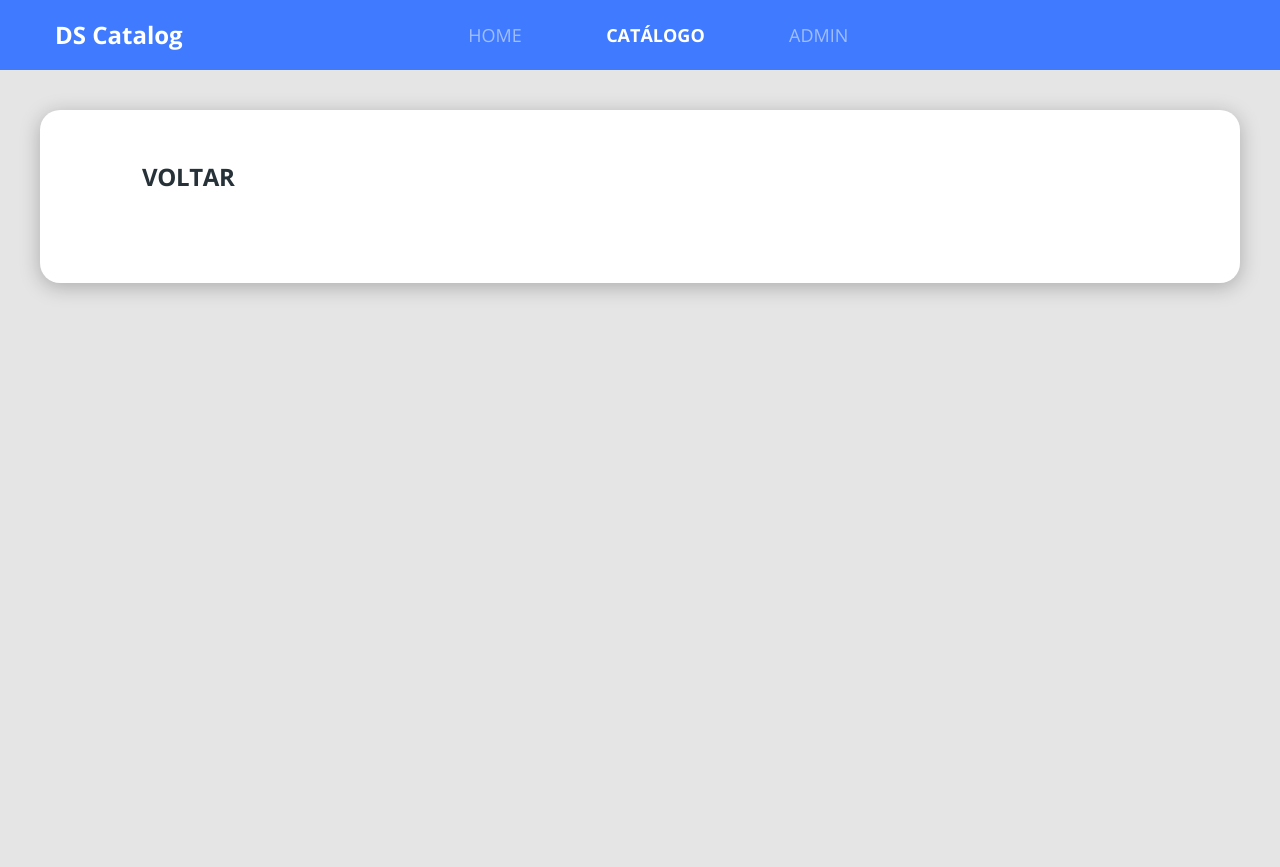
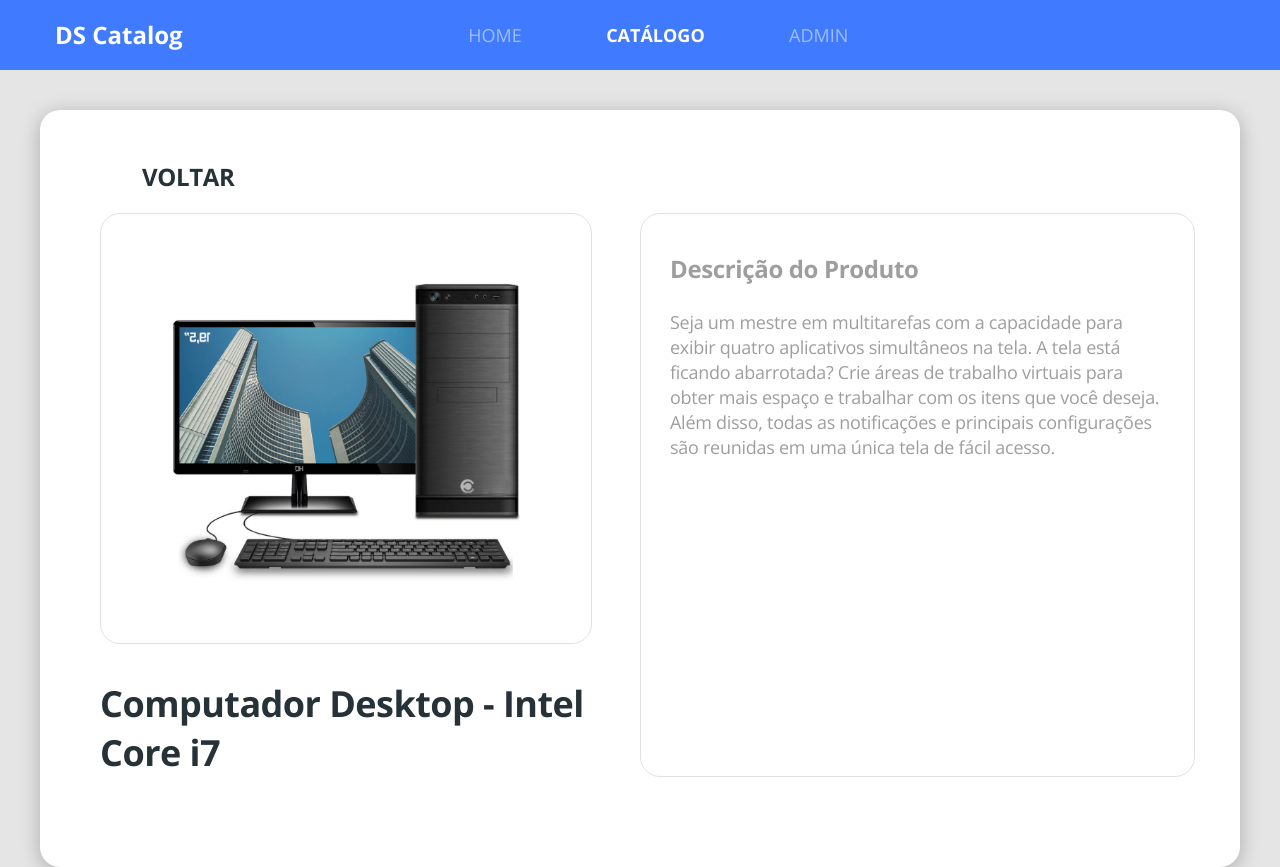
Before and after one commit to lourivalnt/dscatalog-bootcamp, a React (Create React App) app in the folder front-web/: page /products/1 in a window 1280 px wide. Before the commit the page ends 800 px from the top, so only its background shows below. Built offline with nearby package versions, Linux system fonts and the light colour scheme.

Commit message:
Creating Product Details Content

```diff
--- a/front-web/src/pages/Catalog/components/ProductDetails/index.tsx
+++ b/front-web/src/pages/Catalog/components/ProductDetails/index.tsx
@@ -2,6 +2,7 @@
 import { useParams, Link } from 'react-router-dom';
 import './styles.scss'
 import { ReactComponent as ArrowIcon } from '../../../../core/assets/images/arrow.svg'
+import { ReactComponent as ProductImage } from '../../../../core/assets/images/product.svg'
 
 type ParamsType = {
     productId: string;
@@ -20,6 +21,22 @@
             <ArrowIcon className="icon-goback"/>
             <h1 className="text-goback">VOLTAR</h1>
             </Link>
+            <div className="row">
+                <div className="col-6 pr-5 ">
+                    <div className="product-details-card text-center">
+                        <ProductImage className="product-details-image"/>
+                    </div>
+                    <h1 className="product-details-name">
+                    Computador Desktop - Intel Core i7
+                    </h1>
+                </div>
+                <div className="col-6 product-details-card">
+                    <h1 className="product-description-title">Descrição do Produto</h1>
+                    <p className="product-description-text">
+                    Seja um mestre em multitarefas com a capacidade para exibir quatro aplicativos simultâneos na tela. A tela está ficando abarrotada? Crie áreas de trabalho virtuais para obter mais espaço e trabalhar com os itens que você deseja. Além disso, todas as notificações e principais configurações são reunidas em uma única tela de fácil acesso.
+                    </p>
+                </div>
+            </div>
             </div>
         </div>
     );
--- a/front-web/src/pages/Catalog/components/ProductDetails/styles.scss
+++ b/front-web/src/pages/Catalog/components/ProductDetails/styles.scss
@@ -14,10 +14,11 @@
     transform: rotate(-180deg);
     margin-right: 30px;
 }
+
 .product-details-goback{
     display: flex;
     align-items: center;
-
+    margin-bottom: 20px;
 }
 
 .text-goback{
@@ -26,5 +27,38 @@
     letter-spacing: -0.015em;
     color: #263238;
     text-transform: uppercase;
+}
 
+.product-details-card{
+    border: 1px solid #E1E1E1;
+    border-radius: 20px;
+    padding: 38px 29px;
 }
+
+.product-details-image{
+    width: 353px;
+    height: 353px;
+}
+
+.product-description-title{
+    font-size: 24px;
+    line-height: 33px;
+    letter-spacing: -0.015em;
+    color: #9E9E9E;
+    margin-bottom: 25px;
+}
+
+.product-description-text{
+    font-size: 18px;
+    line-height: 25px;
+    letter-spacing: -0.015em;
+    color: #9E9E9E;
+}
+
+
+.product-details-name{
+    font-size: 36px;
+    line-height: 49px;
+    letter-spacing: -0.015em;
+    margin-top: 35px;
+}
```
